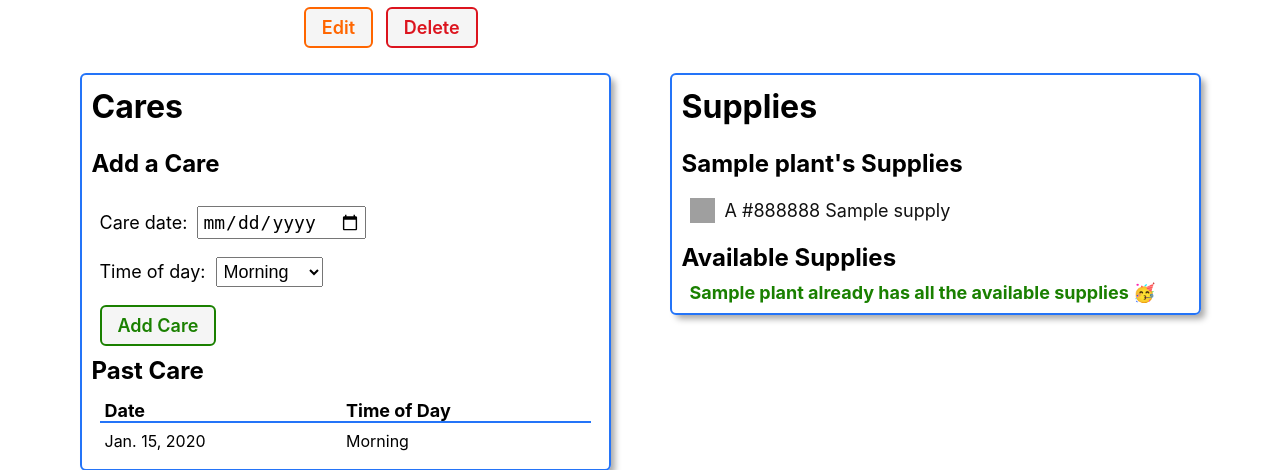
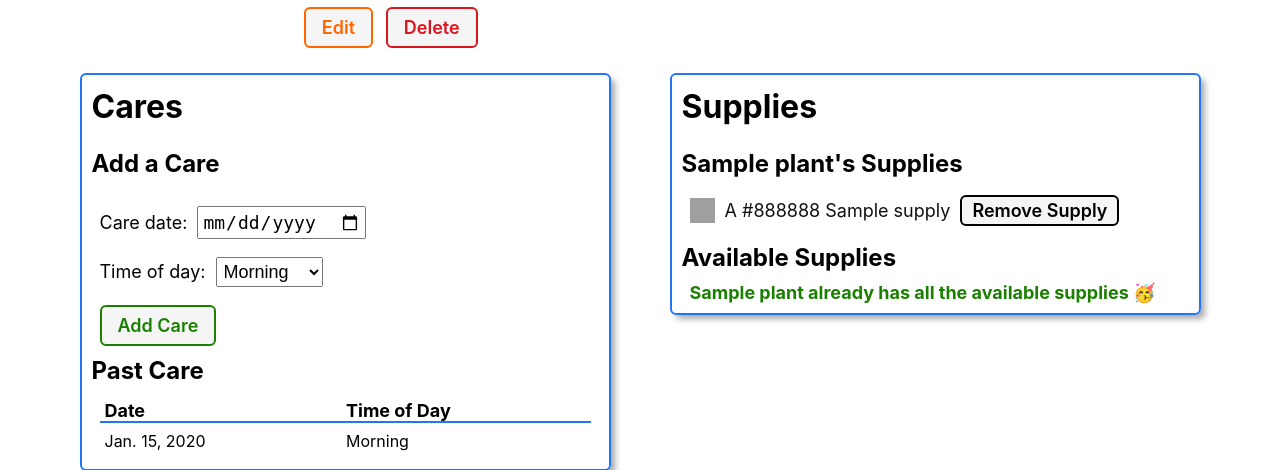
Before and after one commit to michellejtan/django-crud-app-lab, a Django app: page /plants/1/ in a window 1280 px wide. Shown: the part 202-672 px from the top of the page. Run offline with Django 5.2, Linux system fonts and the light colour scheme; tables that the repository leaves empty hold one stand-in row (values such as "Sample post").

Commit message:
wip: display each supply with a “Remove Supply button & associates its action to remove the supply

```diff
--- a/main_app/templates/plants/detail.html
+++ b/main_app/templates/plants/detail.html
@@ -100,6 +100,12 @@
                 <a href="{% url 'supply-detail' supply.id %}">
                   <p>A {{ supply.color }} {{ supply.name }}</p>
                 </a>
+
+                <form action="{% url 'remove-supply' plant.id supply.id %}" method="post">
+                  {% csrf_token %}
+                  <button type="submit" class="btn btn-danger">Remove Supply</button>
+                </form>
+
               </div>
             {% endfor %}
           {% else %}
```
